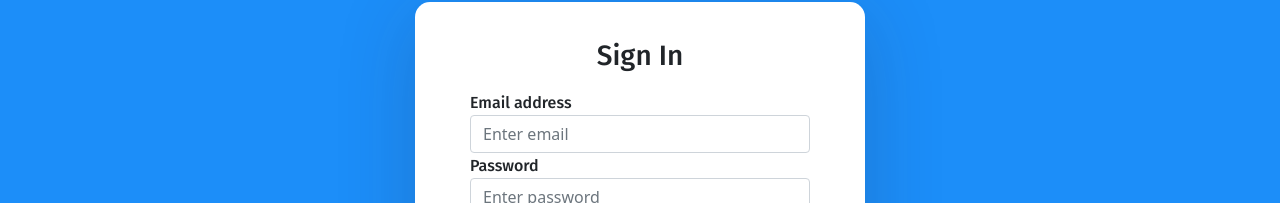
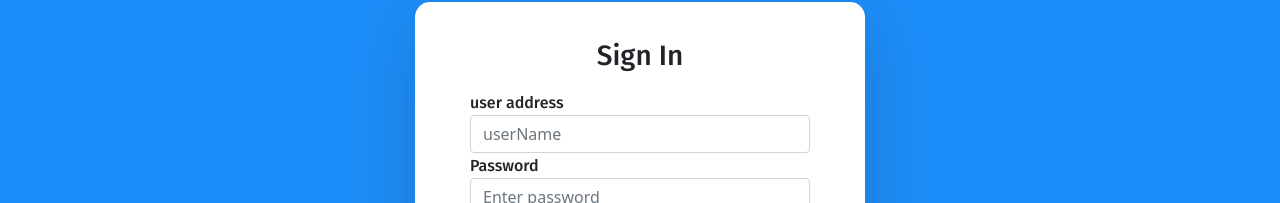
Before and after one commit to 203404/CashFlow-Front, a React (Create React App) app: page / in a window 1280 px wide. Shown: the part 222-425 px from the top of the page. Built offline with nearby package versions, Linux system fonts and the light colour scheme.

Commit message:
integrated with backend

```diff
--- a/src/components/login.component.js
+++ b/src/components/login.component.js
@@ -5,7 +5,7 @@ export default class Login extends Component {
 
     state={
         form:{
-            'email':'',
+            'user':'',
             'password':''
         },
         error:false,
@@ -29,7 +29,8 @@ export default class Login extends Component {
 
     manejadorBoton=()=>{
         console.log('enviado')
-        let url;
+        let url='http://localhost:3001/api/login';
+        console.log(this.state.form)
         axios.post(url,this.state.form)
         .then(res=>{
             console.log(res);
@@ -41,8 +42,8 @@ export default class Login extends Component {
             <form onSubmit={this.manejadorSubmit}>
                 <h3>Sign In</h3>
                 <div className="form-group">
-                    <label>Email address</label>
-                    <input type="email" className="form-control" name='email' placeholder="Enter email" onChange={this.manejadorChange}/>
+                    <label>user address</label>
+                    <input type="text" className="form-control" name='user' placeholder="userName" onChange={this.manejadorChange}/>
                 </div>
                 <div className="form-group">
                     <label>Password</label>
```
